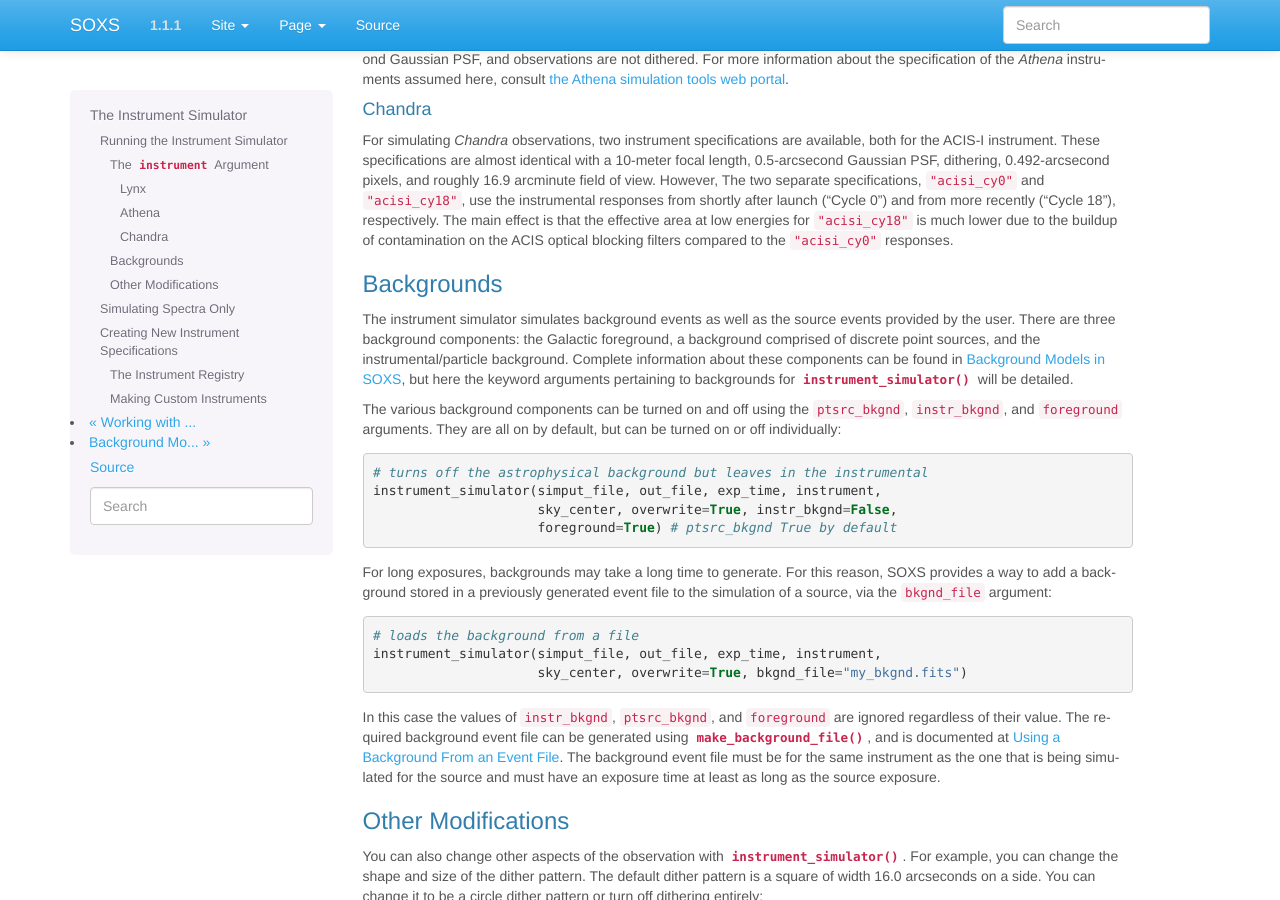
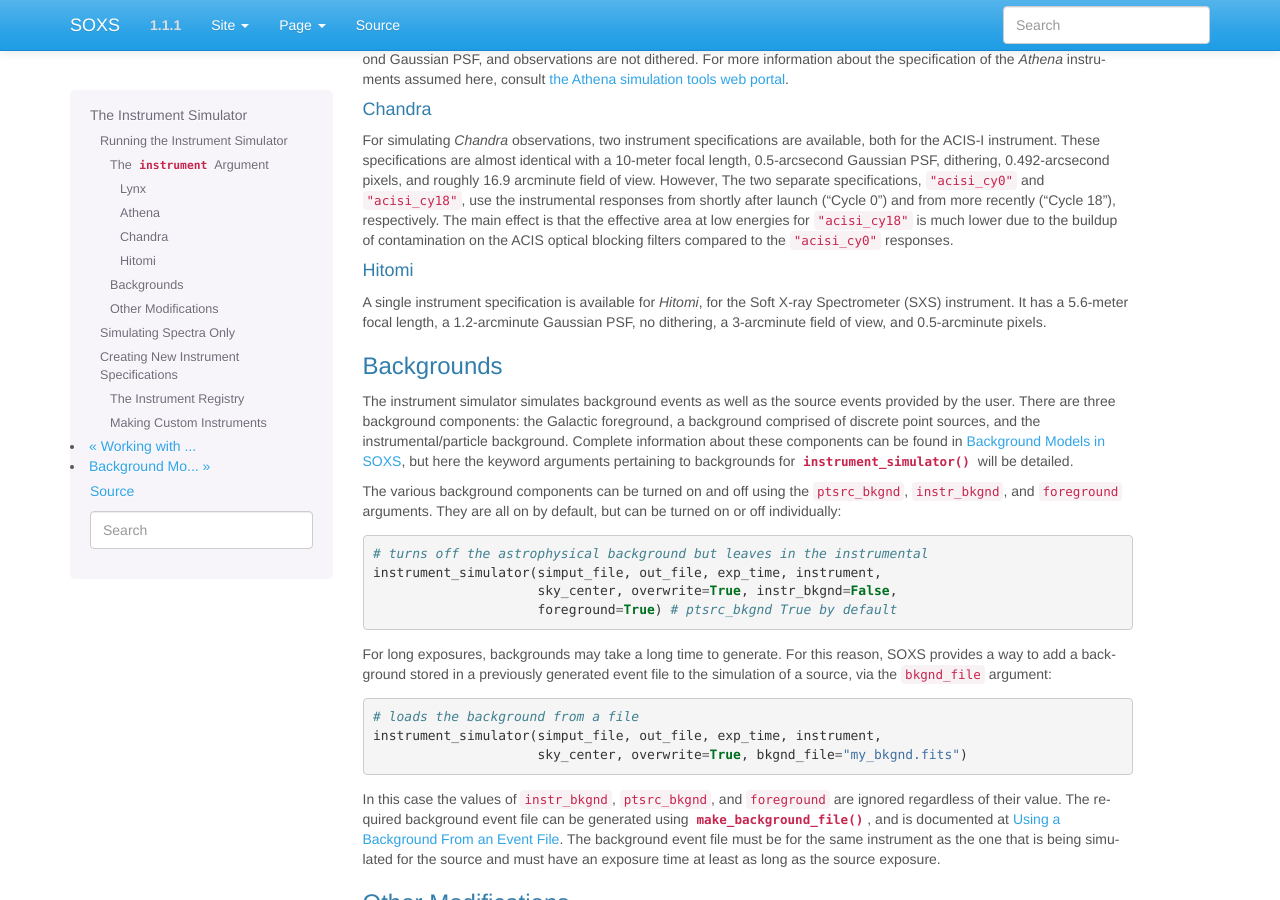
Before and after one commit to lynx-x-ray-observatory/soxs, a Sphinx documentation site: the page built from doc/source/users_guide/instrument.rst, in a window 1280 px wide and 900 px high, scrolled down 1030 px. Built offline with Sphinx 7.4.7, drawn with Linux system fonts in a browser that asks for light colours.

Commit message:
Add hitomi info

```diff
--- a/doc/source/users_guide/instrument.rst
+++ b/doc/source/users_guide/instrument.rst
@@ -89,6 +89,13 @@ recently ("Cycle 18"), respectively. The main effect is that the effective area
 at low energies for ``"acisi_cy18"`` is much lower due to the buildup of
 contamination on the ACIS optical blocking filters compared to the
 ``"acisi_cy0"`` responses.
+
+Hitomi
+~~~~~~
+
+A single instrument specification is available for *Hitomi*, for the Soft X-ray
+Spectrometer (SXS) instrument. It has a 5.6-meter focal length, a 1.2-arcminute
+Gaussian PSF, no dithering, a 3-arcminute field of view, and 0.5-arcminute pixels.
 
 .. _bkgnds:
 
```
